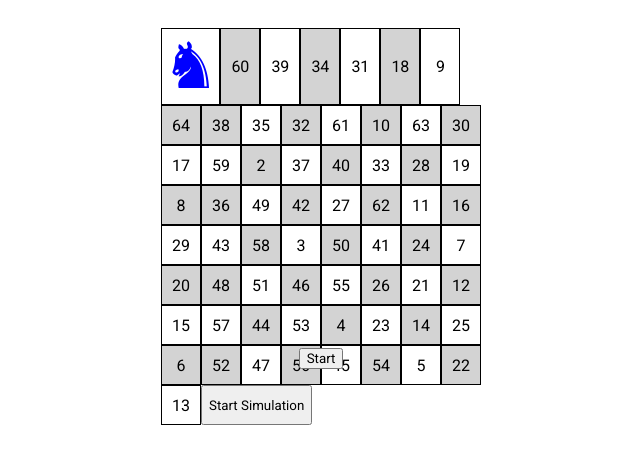
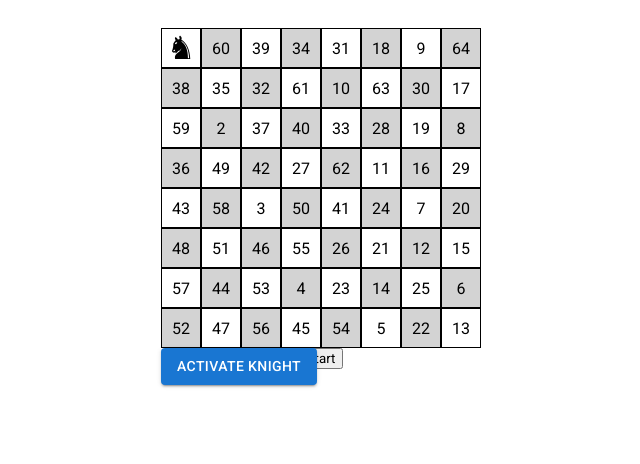
Before and after one commit to Mattwwilson34/knights-travail, a React (Vite) app: page / in a window 1280 px wide. Shown: the top 464 px of the page, without its empty margins (319-959 px from the left). Built offline with nearby package versions, Linux system fonts and the light colour scheme.

Commit message:
Refactor: props and button placement

```diff
--- a/src/features/gameboard/components/Gameboard.tsx
+++ b/src/features/gameboard/components/Gameboard.tsx
@@ -1,6 +1,7 @@
 import React, { Fragment, useState, useEffect } from 'react'
 import { v4 as uuidv4 } from 'uuid';
 import findIndex from '../../../utils/get-index-of-2D-array';
+import { Button } from '@mui/material'
 import Square from './Square';
 
 interface GameboardProps {
@@ -26,7 +27,7 @@ const Gameboard = ({ solution }: GameboardProps) => {
 		if (running) {
 			intervalId = window.setInterval(() => {
 				setStep((prevStep) => prevStep += 1)
-			}, 100)
+			}, 500)
 		}
 
 		setKnightX(coordinates[0])
@@ -55,7 +56,7 @@ const Gameboard = ({ solution }: GameboardProps) => {
 					})}
 				</Fragment>
 			})}
-			<button type='button' onClick={handleClick}>Start Simulation</button>
+			<Button variant='contained' onClick={handleClick}>Activate Knight</Button>
 		</div>
 	)
 }
--- a/src/features/gameboard/components/Square.tsx
+++ b/src/features/gameboard/components/Square.tsx
@@ -28,9 +28,9 @@ const Square = ({ x, y, knightX, knightY, moveNumber, visitedSquares }: SquarePr
 	return (
 		<div className={`square ${getSquareColor(x, y)}`} data-testid='Gameboard-Square'>
 			{isKnight ? (
-				<span role="img" aria-label="knight" style={{ fontSize: '4rem', color: 'blue' }}>♞</span>
+				<span role="img" aria-label="knight" className='knight'>♞</span>
 			) : visitedSquares.has(`${x},${y}`) ? (
-				<span role="img" aria-label="Checkmark" style={{ fontSize: '3rem', color: 'purple' }}>✔️</span>
+				<span role="img" aria-label="Checkmark">✔️</span>
 			) : moveNumber}
 		</div>
 	);
```
